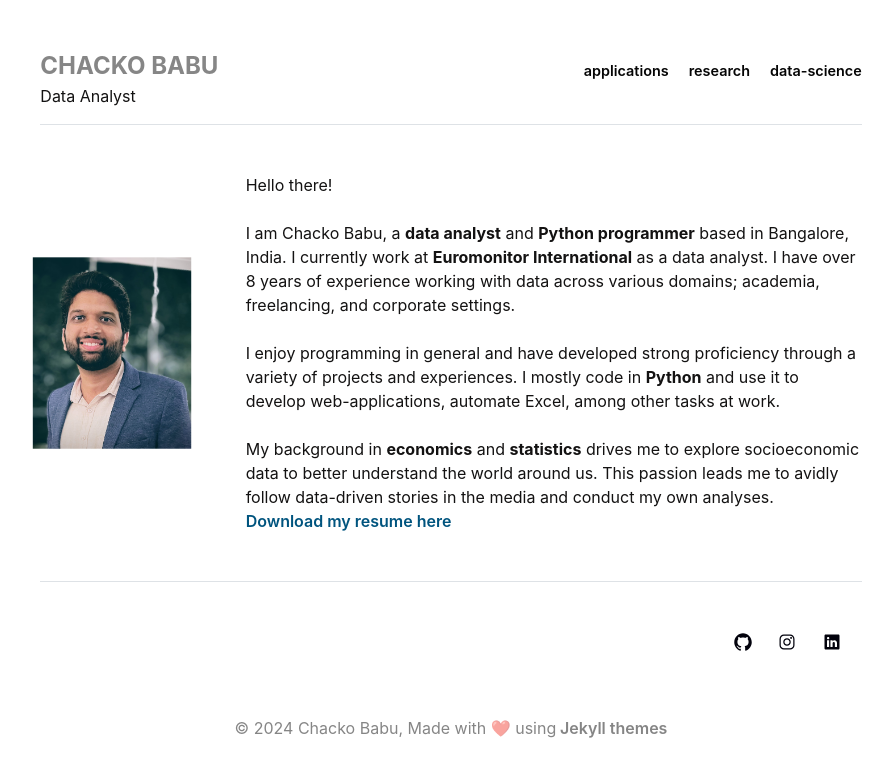
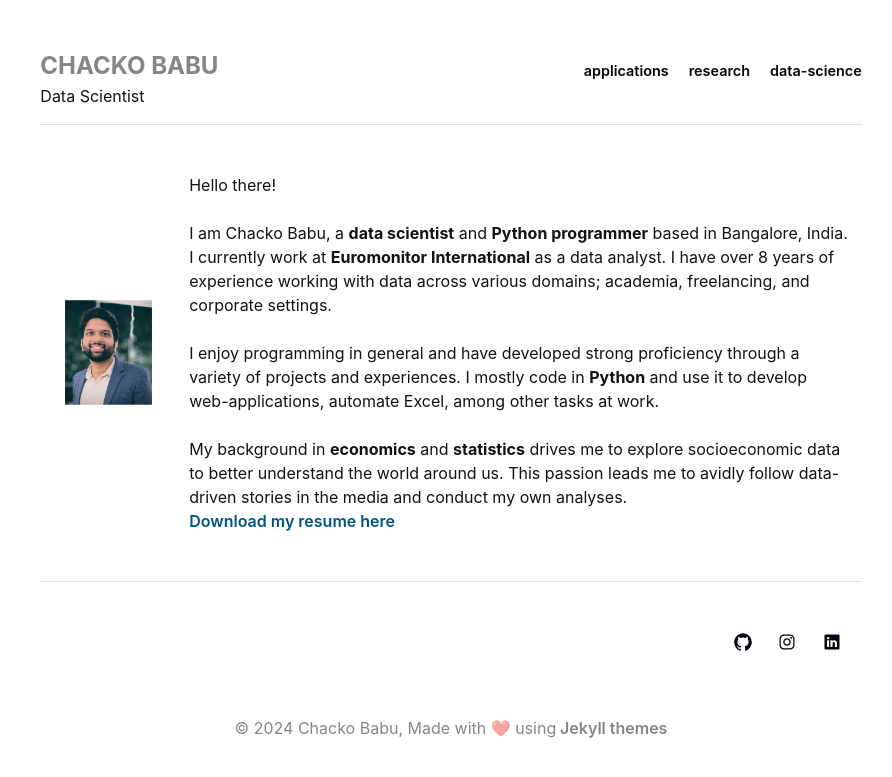
Before and after one commit to chackobabu/chackobabu.github.io, a Jekyll site: the page built from index.html, in a window 1280 px wide. Shown: the top 777 px of the page, without its empty margins (189-1081 px from the left). Built offline with Jekyll 4.4.1, drawn with Linux system fonts in a browser that asks for light colours; comment, search, counter and statistics services are not loaded.

Commit message:
analyst to scientist

```diff
--- a/_config.yml
+++ b/_config.yml
@@ -3,15 +3,15 @@
 url: "https://chackobabu.github.io/"
 # baseurl: ""
 title: "CHACKO BABU"
-description: "Data Analyst"
+description: "Data Scientist"
 email: "chacko.babu@protonmail.com"
-# theme: academic-jekyll-theme
+theme: academic-jekyll-theme
 port: 2233
 
 
-remote_theme: pages-themes/minimal@v0.2.0
-plugins:
-- jekyll-remote-theme
+# remote_theme: pages-themes/minimal@v0.2.0
+# plugins:
+# - jekyll-remote-theme
 
 
 markdown: kramdown
--- a/index.html
+++ b/index.html
@@ -3,20 +3,20 @@ layout: default
 title: "index"
 ---
 
-<div class="row g-5 mb-5">
+<div class="container">
 
-  <div class="index-content">
+  <div class="row d-flex index-content">
 
-    <div class="col-md-3">
-      <img class="dp" src="/assets/img/dp_filter.jpg" alt="my picture" width="70%">
+    <div class="dp col-2 text-center">
+      <img src="/assets/img/dp_filter.jpg" alt="my picture" width="70%">
     </div>
 
-    <div class="col-md-9">
+    <div class="col-10">
       Hello there!
-      <br><br>I am Chacko Babu, a <strong>data analyst</strong> and <strong>Python programmer</strong> based in Bangalore, India. I currently work at <strong>Euromonitor International</strong> as a data analyst. I have over 8 years of experience working with data across various domains; academia, freelancing, and corporate settings.
+      <br><br>I am Chacko Babu, a <strong>data scientist</strong> and <strong>Python programmer</strong> based in Bangalore, India. I currently work at <strong>Euromonitor International</strong> as a data analyst. I have over 8 years of experience working with data across various domains; academia, freelancing, and corporate settings.
       <br><br>I enjoy programming in general and have developed strong proficiency through a variety of projects and experiences. I mostly code in <strong>Python</strong> and use it to develop web-applications, automate Excel, among other tasks at work.
       <br><br>My background in <strong>economics</strong> and <strong>statistics</strong> drives me to explore socioeconomic data to better understand the world around us. This passion leads me to avidly follow data-driven stories in the media and conduct my own analyses.
-      <br><a href="/assets/ChackoBabu_July2024.pdf" target="_blank" rel="noopener noreferrer">Download my resume here</a>
+      <br><a href="/assets/ChackoBabu_July2024.pdf" target="_blank">Download my resume here</a>
     </div>
 
   </div>
```
